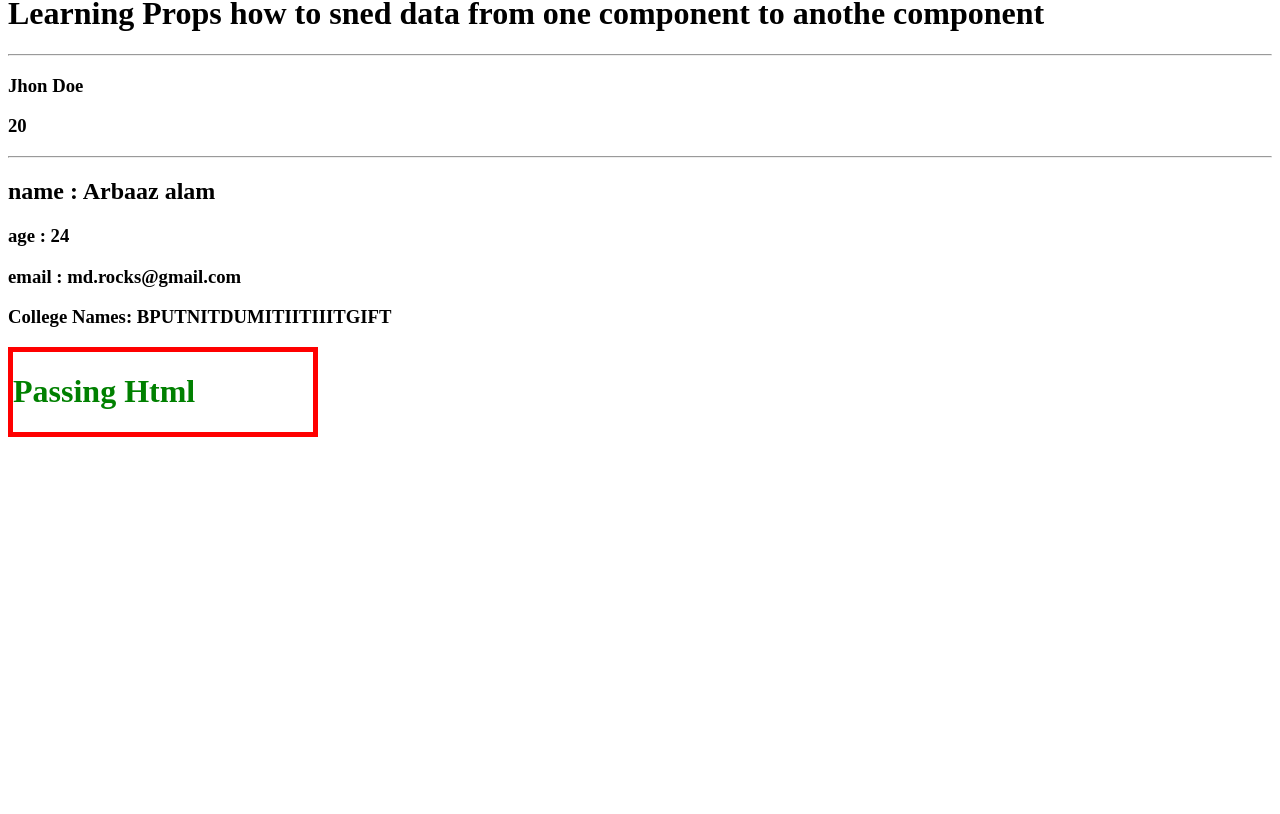
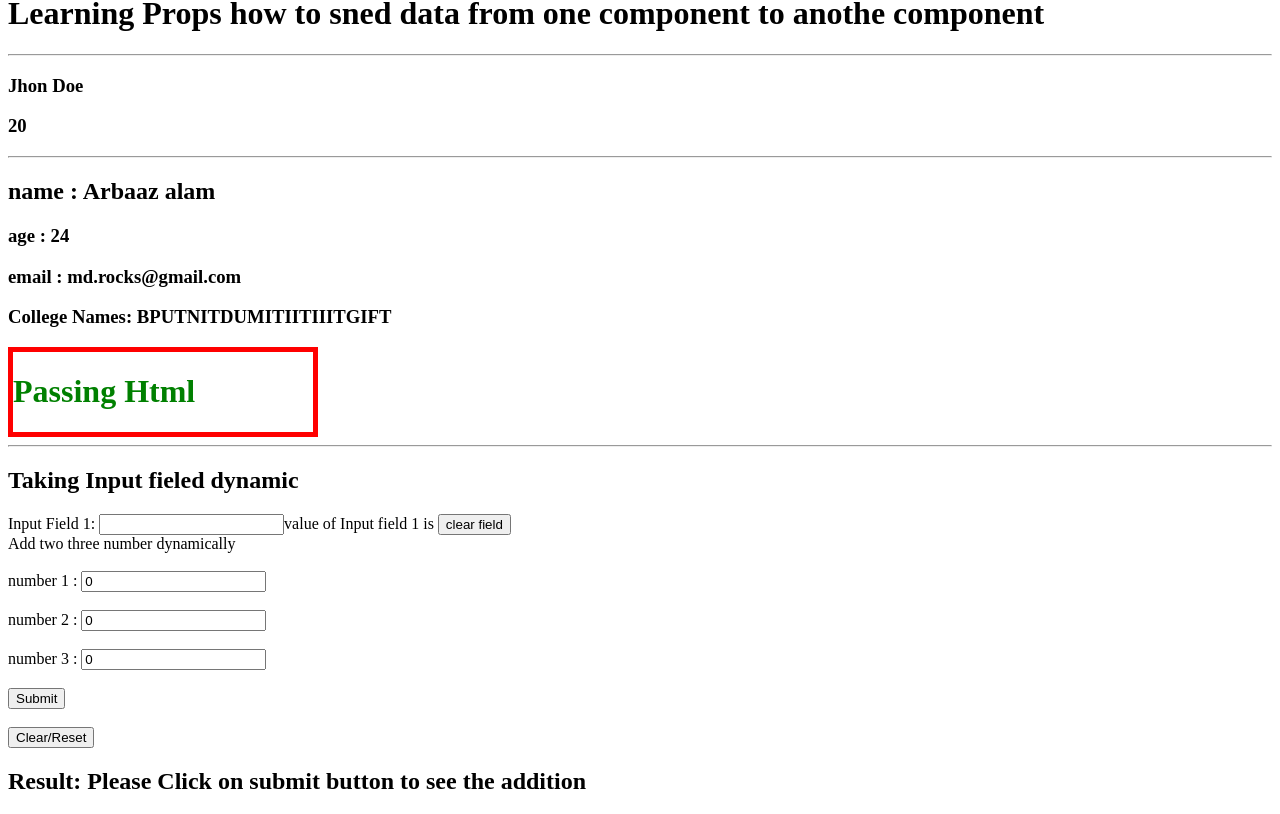
Before and after one commit to ARBAAZAARIZ/React_Learning, a React (Vite) app in the folder react-learning-project-1/: page / in a window 1280 px wide. Shown: the part 1519-2333 px from the top of the page. Before the commit the page ends 1964 px from the top, so only its background shows below. Built offline with nearby package versions, Linux system fonts and the light colour scheme.

Commit message:
Leaned how to take input filed in react dynamically

```diff
--- a/react-learning-project-1/src/App.jsx
+++ b/react-learning-project-1/src/App.jsx
@@ -4,6 +4,7 @@ import './App.css'
 import Login,{Profile,Setting,UserKey} from './Login'
 import State_Learning from './State_Learning';
 import PropsUnderstanding from './PropsUnderstanding';
+import TakeInputField from './TakeInputField';
 
  function transport(name){
     alert(name);
@@ -109,6 +110,12 @@ function App() {
         <h1>Passing Html </h1>
       </PropsUnderstanding>
 
+      <hr />
+
+      <h2>Taking Input fieled dynamic</h2>
+
+      <TakeInputField/>
+
 
     </>
   )
--- /dev/null
+++ b/react-learning-project-1/src/TakeInputField.jsx
@@ -0,0 +1,52 @@
+import { useState } from "react";
+
+function TakeInputField() {
+
+    const [inputField1, setInputField1] = useState(null);
+
+    const [num1, setNum1] = useState(0);
+    const [num2, setNum2] = useState(0);
+    const [num3, setNum3] = useState(0);
+
+    const [result, setResult] = useState(null);
+
+
+
+    return (
+        <>
+
+            Input Field 1: <input type="text" value={inputField1} onChange={(event) => setInputField1(event.target.value)} />
+
+            value of Input field 1 is {inputField1}
+
+            <button onClick={() => setInputField1('')}>clear field</button>
+            <br />
+
+            Add two three number dynamically
+            <br />
+            <br />
+
+            number 1 : <input type='number' onChange={(event) => setNum1(Number(event.target.value))} placeholder="input field number 1" value={num1} />
+            <br />
+            <br />
+            number 2 : <input type='number' onChange={(event) => setNum2(Number(event.target.value))} placeholder="input field number 2" value={num2} />
+            <br />
+            <br />
+            number 3 : <input type='number' onChange={(event) => setNum3(Number(event.target.value))} placeholder="input field number 3" value={num3} />
+            <br /><br />
+
+            <button onClick={() => setResult(num1 + num2 + num3)}>Submit</button>
+            <br />
+            <br />
+
+            <button onClick={() => { setNum1(0); setNum2(0); setNum3(0); setResult(0) }} >Clear/Reset</button>
+            <br />
+
+            <h2>Result: {result != null ? result : 'Please Click on submit button to see the addition'}</h2>
+
+        </>
+    );
+
+}
+
+export default TakeInputField;
```
